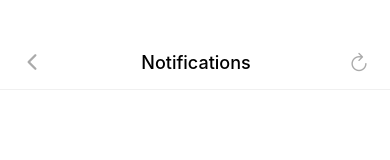
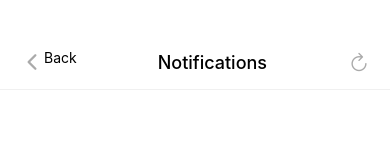
Before and after one commit to Soweto-CodeTribe/TimeManagementSystemScanner, a React Native app: screen /NotificationScreen in a window 390 px wide. Shown: the top 160 px of the page. Built offline with nearby package versions, Linux system fonts and the light colour scheme.

Commit message:
Refractor: included text in the back buttons, adjusted text on fields and message layout

```diff
--- a/Components/DocumentsUpload.js
+++ b/Components/DocumentsUpload.js
@@ -748,13 +748,13 @@ const styles = StyleSheet.create({
     borderColor: '#053742',
     borderRadius: 10,
     marginBottom: 15,
-    height: Platform.OS === 'ios' ? 150 : 44,
+    height: Platform.OS === 'ios' ? 150 : 46,
     overflow: 'hidden',
     justifyContent: 'center',
   },
   picker: {
     width: '100%',
-    height: Platform.OS === 'ios' ? 150 : 44,
+    height: Platform.OS === 'ios' ? 150 : 60,
   },
   dateButton: {
     width: '100%',
--- a/Components/ReadMessagePopup.js
+++ b/Components/ReadMessagePopup.js
@@ -349,7 +349,7 @@ const styles = StyleSheet.create({
     bottom: 0,
     left: 0,
     right: 0,
-    backgroundColor: COLORS.background,
+    backgroundColor: "#ffffff",
     borderTopLeftRadius: 20,
     borderTopRightRadius: 20,
     shadowColor: '#000',
@@ -372,16 +372,15 @@ const styles = StyleSheet.create({
     padding: 20
   },
   card: {
-    backgroundColor: 'white',
+
     borderRadius: 12,
     padding: 24,
-    borderWidth: 1,
-    borderColor: COLORS.border,
-    shadowColor: '#000',
-    shadowOffset: { width: 0, height: 1 },
-    shadowOpacity: 0.1,
-    shadowRadius: 4,
-    elevation: 2
+
+    // shadowColor: '#000',
+    // shadowOffset: { width: 0, height: 1 },
+    // shadowOpacity: 0.1,
+    // shadowRadius: 4,
+    // elevation: 2
   },
   field: {
     marginBottom: 32
--- a/screens/NotificationsScreen.js
+++ b/screens/NotificationsScreen.js
@@ -586,6 +586,7 @@ const formatTimestamp = (timestamp) => {
       <View style={styles.header}>
         <TouchableOpacity style={styles.backButton} onPress={() => navigation.goBack()}>
           <Ionicons name="chevron-back" size={24} color="#aaa" />
+          <Text>Back</Text>
         </TouchableOpacity>
         <Text style={styles.headerTitle}>Notifications</Text>
         <TouchableOpacity style={styles.refreshButton} onPress={fetchNotifications}>
@@ -661,6 +662,7 @@ const styles = StyleSheet.create({
   },
   backButton: {
     padding: 4,
+    flexDirection: "row"
   },
   refreshButton: {
     padding: 4,
--- a/screens/ProfileScreen.js
+++ b/screens/ProfileScreen.js
@@ -133,15 +133,16 @@ const ProfileScreen = ({ navigation }) => {
       <StatusBar barStyle="dark-content" backgroundColor="#FFFFFF" />
 
       <View style={styles.container}>
-        <View style={styles.navBar}>
+      <View style={styles.navBar}>
           <TouchableOpacity
             style={styles.backButton}
-            onPress={() => navigation.goBack()} // Direct navigation without delay
+            onPress={() => navigation.goBack()}
           >
             <Ionicons name="chevron-back" size={24} color="#999999" />
+            <Text>Back</Text>
           </TouchableOpacity>
-          <Text style={styles.navBarTitle}>Profile</Text>
-        </View>
+        <Text style={styles.navBarTitle}>Profile</Text>
+      </View>
 
         <ScrollView>
           <View style={styles.profileHeader}>
@@ -390,6 +391,7 @@ const styles = StyleSheet.create({
   backButton: {
     padding: 10,
     zIndex: 10,
+    flexDirection: "row"
   },
 });
 
--- a/screens/SettingsScreen.js
+++ b/screens/SettingsScreen.js
@@ -1,5 +1,6 @@
 import React, { useState } from 'react';
 import { View, Text, StyleSheet, TouchableOpacity, Switch, SafeAreaView, StatusBar } from 'react-native';
+import { Ionicons } from "@expo/vector-icons";
 
 const SettingsScreen = ({ navigation }) => {
   const [twoFactorEnabled, setTwoFactorEnabled] = useState(false);
@@ -16,7 +17,7 @@ const SettingsScreen = ({ navigation }) => {
           style={styles.backButton}
           onPress={() => navigation.goBack()}
         >
-          <Text style={styles.backArrow}>←</Text>
+         <Ionicons name="chevron-back" size={24} color="#999999" />
           <Text style={styles.backText}>Back</Text>
         </TouchableOpacity>
         <Text style={styles.headerTitle}>Settings</Text>
--- a/screens/TicketsScreen.js
+++ b/screens/TicketsScreen.js
@@ -341,6 +341,7 @@ const TicketScreen = ({ navigation }) => {
           onPress={() => navigation.goBack()}
         >
           <Ionicons name="chevron-back" size={24} color="#999999" />
+          <Text>Back</Text>
         </TouchableOpacity>
         <Text style={styles.navBarTitle}>Support Tickets</Text>
       </View>
@@ -700,12 +701,13 @@ const styles = StyleSheet.create({
     alignItems: "center",
     justifyContent: "space-between",
     paddingHorizontal: 20,
-    backgroundColor: "#F5F5F5",
+    // backgroundColor: "#F5F5F5",
     marginTop: 40,
   },
   backButton: {
     padding: 5,
-    zIndex:10
+    zIndex:10,
+    flexDirection:"row"
   },
   navBarTitle: {
     fontSize: 18,
```
